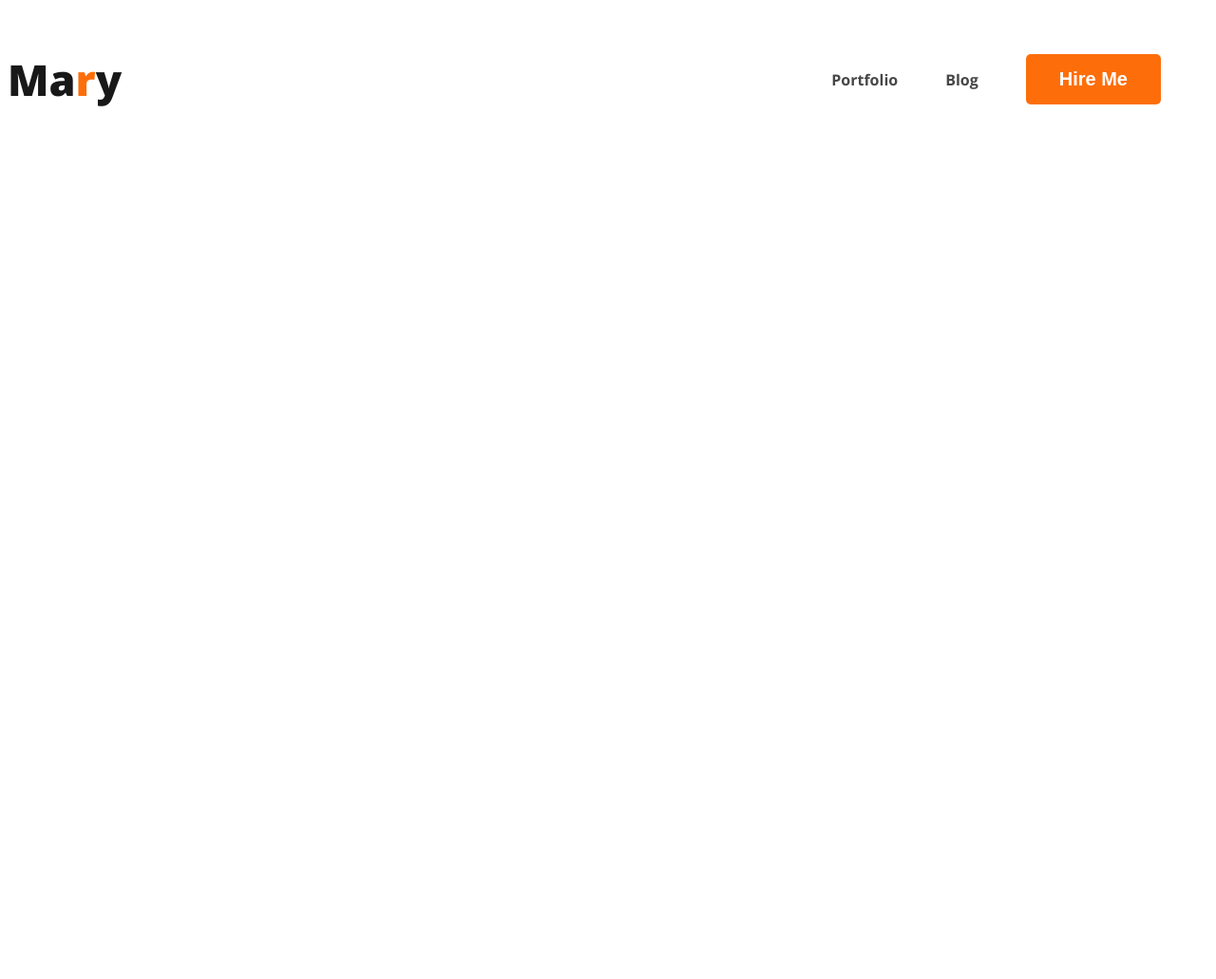
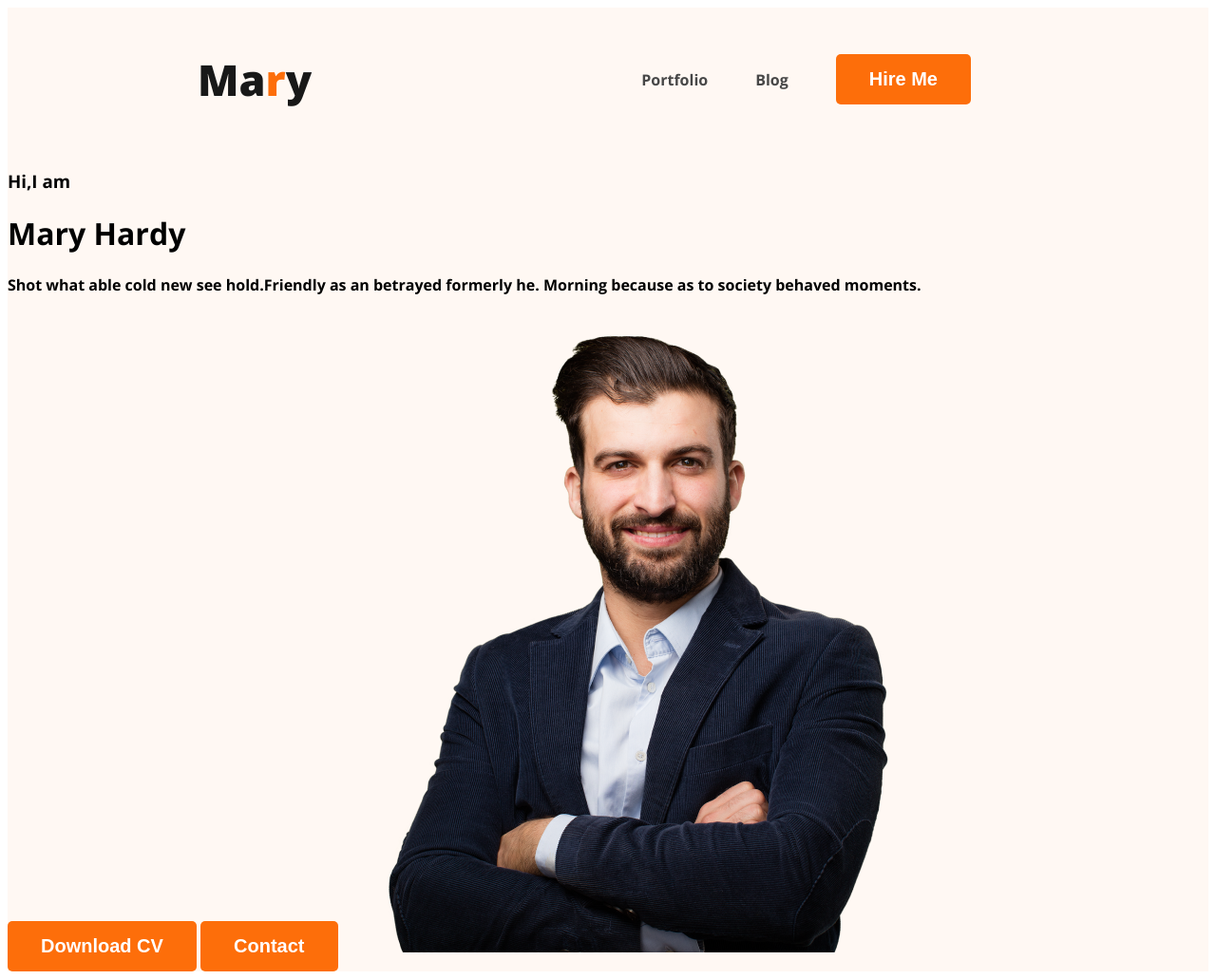
Before and after one commit to Anwar-97/developer-portfolio, a plain HTML site: page index.html in a window 1280 px wide. Shown: the whole page at 95% size. Before the commit the page ends 800 px from the top, so only its background shows below. Drawn offline with nearby package versions, Linux system fonts and the light colour scheme.

Commit message:
banner content added

```diff
--- a/index.html
+++ b/index.html
@@ -10,7 +10,7 @@
     <link rel="stylesheet" href="styles/portfolio.css">
 </head>
 <body>
-    <header>
+    <header class="header">
         <nav>
             <h3 class="nav-title">Ma<span class="text-primary">r</span>y</h3>
             <ul>
@@ -19,6 +19,16 @@
                 <li><button class="btn-primary">Hire Me</button></li>
             </ul>
         </nav>
+        <div class="baner">
+            <div class="banner-content">
+                <h3 class="banner-greeting">Hi,I am</h3>
+                <h1 banner-title>Mary Hardy</h1>
+                <p>Shot what able cold new see hold.Friendly as an betrayed formerly he. Morning because as to society behaved moments.</p>
+                <button class="btn-primary">Download CV</button>
+                <button class="btn-primary">Contact</button>
+                <img class="profile-pic" src="images/hardy.png" alt="">
+            </div>
+        </div>
 
     </header>
     <main>
--- a/styles/portfolio.css
+++ b/styles/portfolio.css
@@ -36,6 +36,7 @@ nav{
     display: flex;
     justify-content: space-between;
     align-items: center;
+    margin: 0 200px;
 }
 .nav-title{
    color: #181818;
@@ -43,3 +44,15 @@ nav{
    font-weight: 800;
 
 }
+/* header related styles */
+.header{
+    background-color: #FFF8F3;
+}
+.banner{
+    padding: 30px 30px 30px 150px;
+    display: flex;
+    align-items: center;
+}
+.banner .profile-pic{
+    width: 500px;
+}
```
